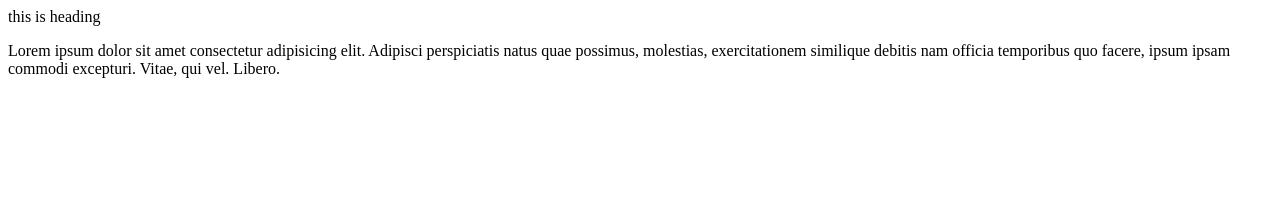
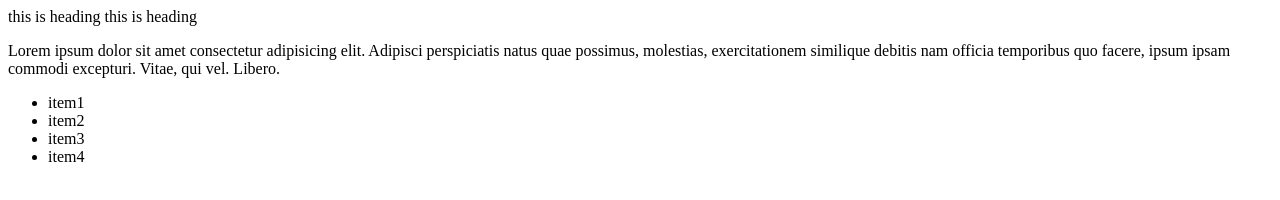
Before and after one commit to FaryalKhair/Practice_repository, a plain HTML site: page index.html in a window 1280 px wide. Drawn offline with Linux system fonts and the light colour scheme.

```diff
--- /dev/null
+++ b/Styles.css
@@ -0,0 +1,3 @@
+p {
+    background-color: blue;
+}
--- a/index.html
+++ b/index.html
@@ -1,15 +1,23 @@
 <!DOCTYPE html>
 <html lang="en">
+
 <head>
     <meta charset="UTF-8">
     <meta name="viewport" content="width=device-width, initial-scale=1.0">
     <title>Usign github</title>
 </head>
+
 <body>
     <h>this is heading</h>
-    <p>Lorem ipsum dolor sit amet consectetur adipisicing
-        elit. Adipisci perspiciatis natus quae possimus, molestias,
-         exercitationem similique debitis nam officia temporibus
-         quo facere, ipsum ipsam commodi excepturi. Vitae, qui vel. Libero.</p>
+    <h>this is heading</h>
+
+    <p>Lorem ipsum dolor sit amet consectetur adipisicing elit. Adipisci perspiciatis natus quae possimus, molestias, exercitationem similique debitis nam officia temporibus quo facere, ipsum ipsam commodi excepturi. Vitae, qui vel. Libero.</p>
+    <ul>
+        <li>item1</li>
+        <li>item2</li>
+        <li>item3</li>
+        <li>item4</li>
+    </ul>
 </body>
+
 </html>
```
Also changed, not shown: style.css (line endings or trailing spaces).
